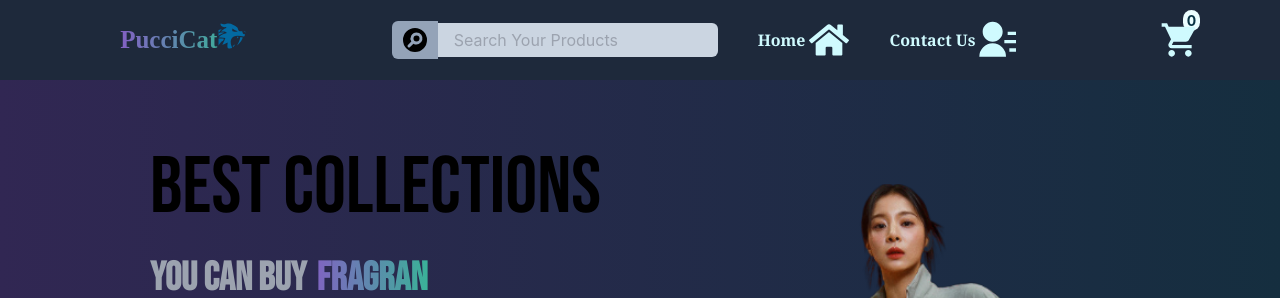
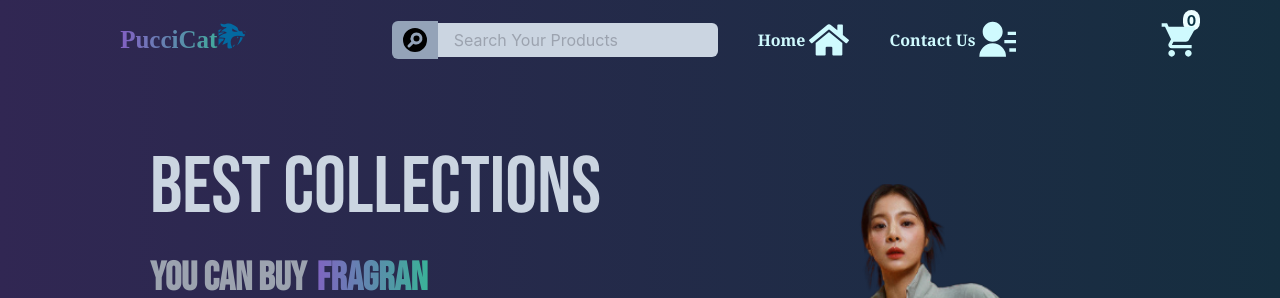
Before and after one commit to AungThuKha20/EcommerceWebsite, a React (Vite) app: page / in a window 1280 px wide. Shown: the top 298 px of the page. Built offline with nearby package versions, Linux system fonts and the light colour scheme; no server answers; a web font is replaced by a local one.

Commit message:
changes something

```diff
--- a/src/Components/Home.jsx
+++ b/src/Components/Home.jsx
@@ -15,7 +15,7 @@ const Home = () => {
     <div>
       <div className=" flex items-center md:flex-row justify-center mt-8 flex-col-reverse mx-3 md:mx-20 lg:mx-[150px]">
         <div className=" md:w-3/5  mt-4    md:text-start text-center">
-          <h1 className=" md:text-[60px] lg:text-[80px] text-[60px] font-heading">
+          <h1 className=" md:text-[60px] lg:text-[80px] text-[60px] text-slate-300 font-heading">
             Best Collections
           </h1>
           <h1 className=" text-start text-gray-400  text-[30px] lg:text-[40px] font-heading font-bold">
--- a/src/Components/Navbar.jsx
+++ b/src/Components/Navbar.jsx
@@ -34,7 +34,7 @@ const Navbar = () => {
   };
 
   return (
-    <div className=" z-40 md:container bg-slate-800 w-full mx-auto  ">
+    <div className=" z-40 md:container  w-full mx-auto  ">
       <div className="  text-white  lg:px-12 py-5 flex justify-around items-center ">
         <div className=" flex bg-gradient-to-r from-color-1 to-color-2  bg-clip-text text-transparent font-logo text-[25px] font-bold">
           PucciCat{" "}
@@ -135,7 +135,7 @@ const Navbar = () => {
           }  absolute z-10 top-16 left-20%`}
         >
           {" "}
-          <div className="  text-[10px]  bg-opacity-80 p-4 lg:hidden flex flex-col gap-2 items-start w-full mx-auto">
+          <div className="  text-[10px] bg-slate-800 bg-opacity-80 p-4 lg:hidden flex flex-col gap-2 items-start w-full mx-auto">
             <Link to={"/"}>
               <button className="font-serif border-b-[2px] border-cyan-100 font-bold hover:text-cyan-50 hover:scale-105 transition-all duration-200 text-cyan-100">
                 Home
```
